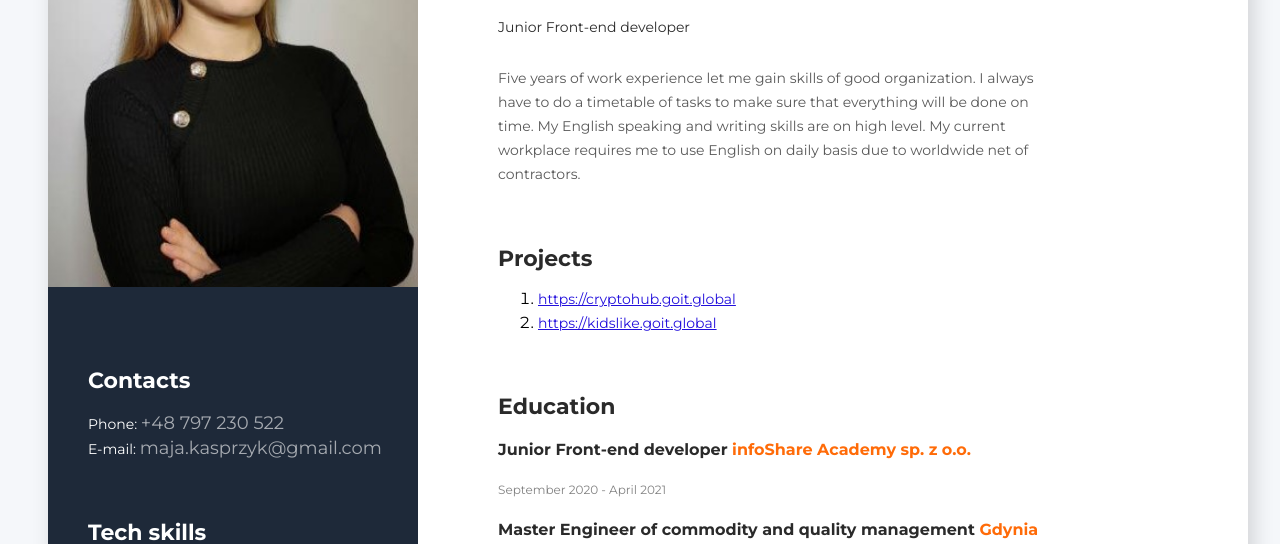
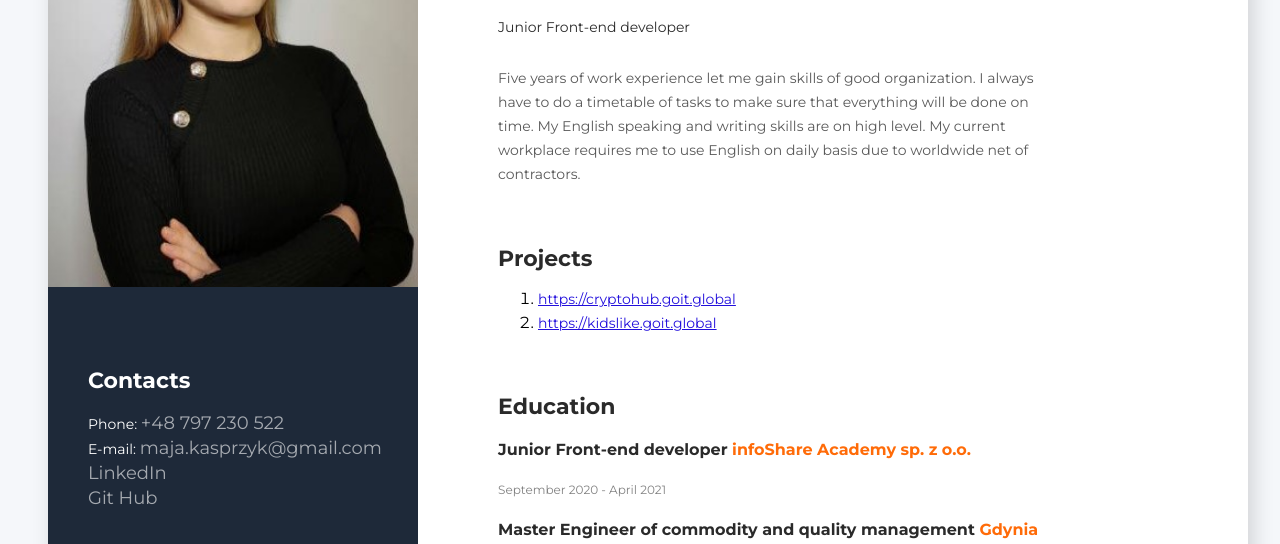
Before and after one commit to majakasprzyk/CV, a plain HTML site: page index.html in a window 1280 px wide. Shown: the part 247-791 px from the top of the page. Drawn offline with Linux system fonts and the light colour scheme.

Commit message:
add links to github and linkedin

```diff
--- a/index.html
+++ b/index.html
@@ -32,6 +32,12 @@
               <a href="mailto:maja.kasprzyk@gmail.com" class="contacts-link"
                 >maja.kasprzyk@gmail.com</a
               >
+            </li>
+            <li class="contacts-item">
+              <a href="https://www.linkedin.com/in/maja-kasprzyk/" class="contacts-link">LinkedIn</a>
+            </li>
+            <li class="contacts-item">
+              <a href="https://github.com/majakasprzyk" class="contacts-link">Git Hub</a>
             </li>
           </ul>
         </section>
```
